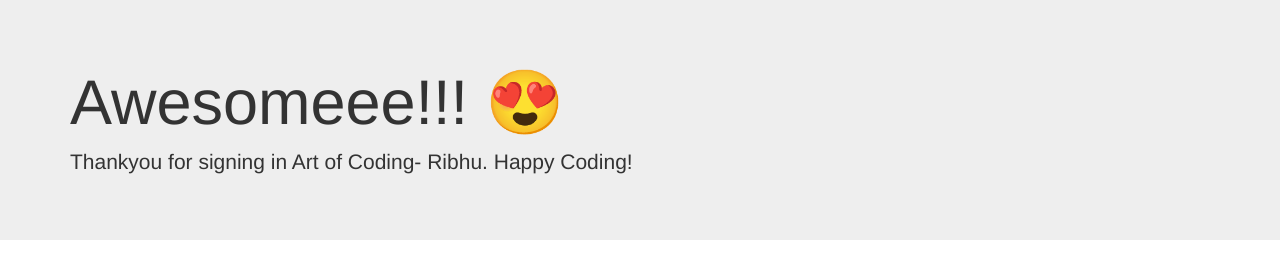
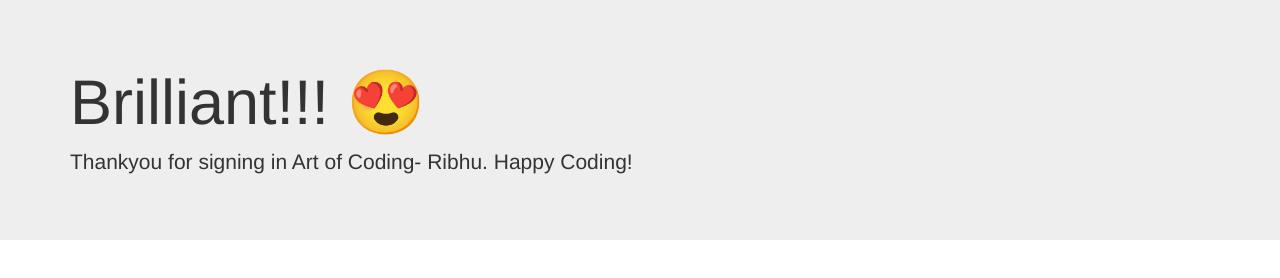
Before and after one commit to ribhu0908/Art-of-coding--singup, a website: page success.html in a window 1280 px wide. Drawn offline with nearby package versions, Linux system fonts and the light colour scheme.

Commit message:
I changed the success page h1

```diff
--- a/success.html
+++ b/success.html
@@ -14,7 +14,7 @@
 <body>
     <div class="jumbotron jumbotron-fluid">
         <div class="container">
-          <h1 class="display-4">Awesomeee!!! &#128525</h1>
+          <h1 class="display-4">Brilliant!!! &#128525</h1>
           <p class="lead">Thankyou for signing in Art of Coding- Ribhu. Happy Coding!</p>
         </div>
       </div>
```
